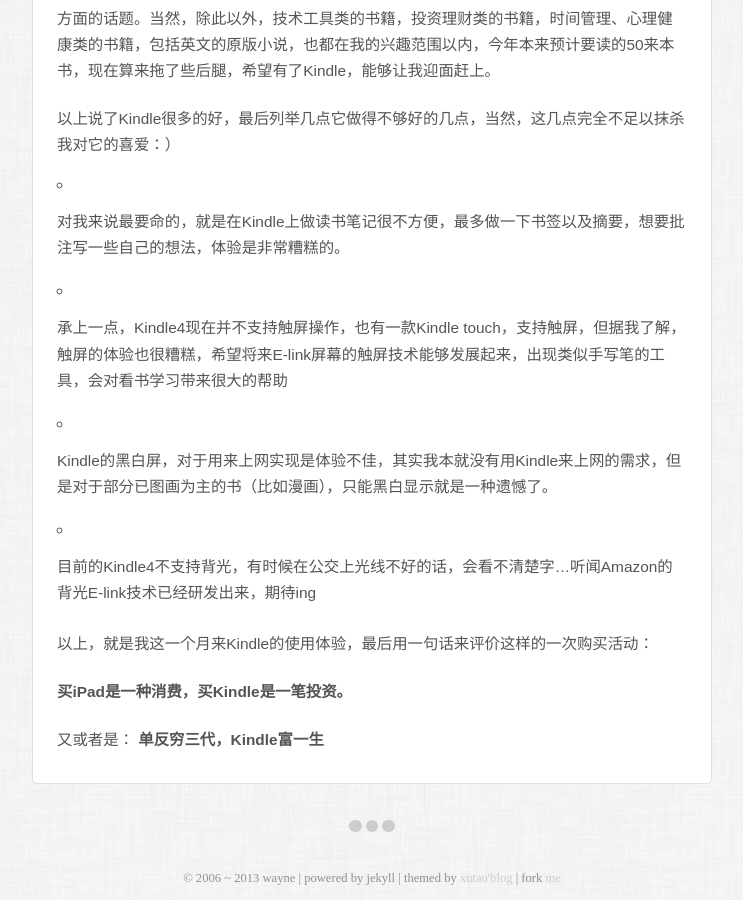
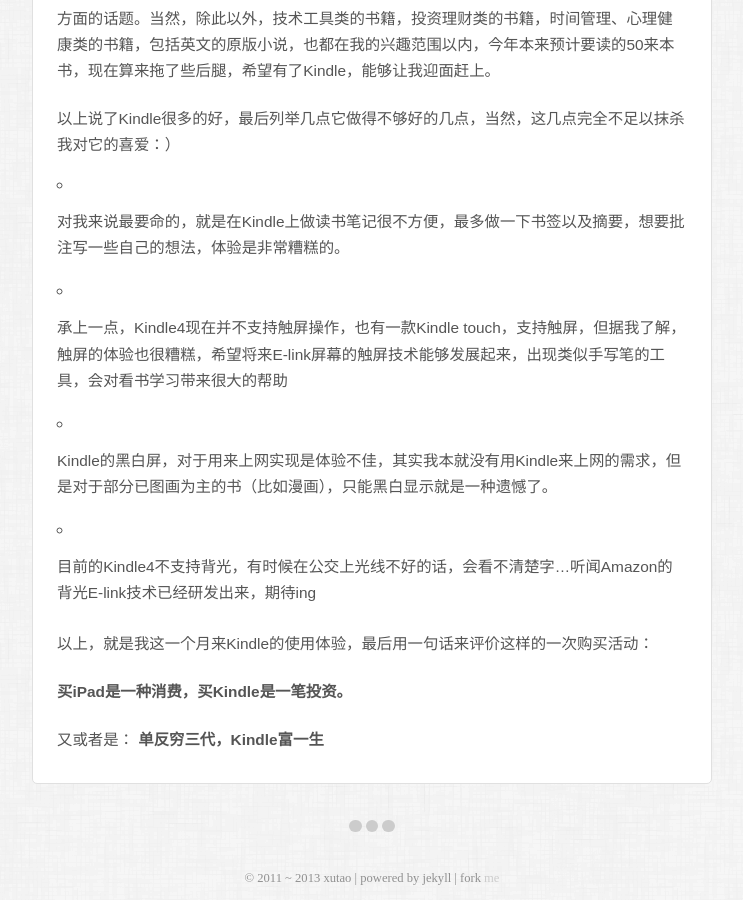
Before and after one commit to xutao1988/xutao1988.github.com, a Jekyll site: the page built from index.markdown, in a window 1280 px wide and 900 px high, scrolled down 4108 px. Shown: the whole window, without its empty margins (268-1011 px from the left). Built offline with Jekyll 4.4.1, drawn with Linux system fonts in a browser that asks for light colours; some web fonts are replaced; Markdown is read by kramdown in place of the engine named in the settings.

Commit message:
change layout

```diff
--- a/_layouts/default.html
+++ b/_layouts/default.html
@@ -41,7 +41,7 @@
         </div>
         <footer>
           <div>
-            &copy; 2006 ~ 2013 wayne | powered by jekyll | themed by <a href="http://xutao.me" title="sext v">xutao'blog</a> | fork <a href="https://github.com/xutao1988/xutao1988.github.com" title="fork me">me</a>
+            &copy; 2011 ~ 2013 xutao | powered by jekyll | fork <a href="https://github.com/xutao1988/" title="fork me">me</a>
           </div>
         </footer>
       </div> <!-- main -->
```
